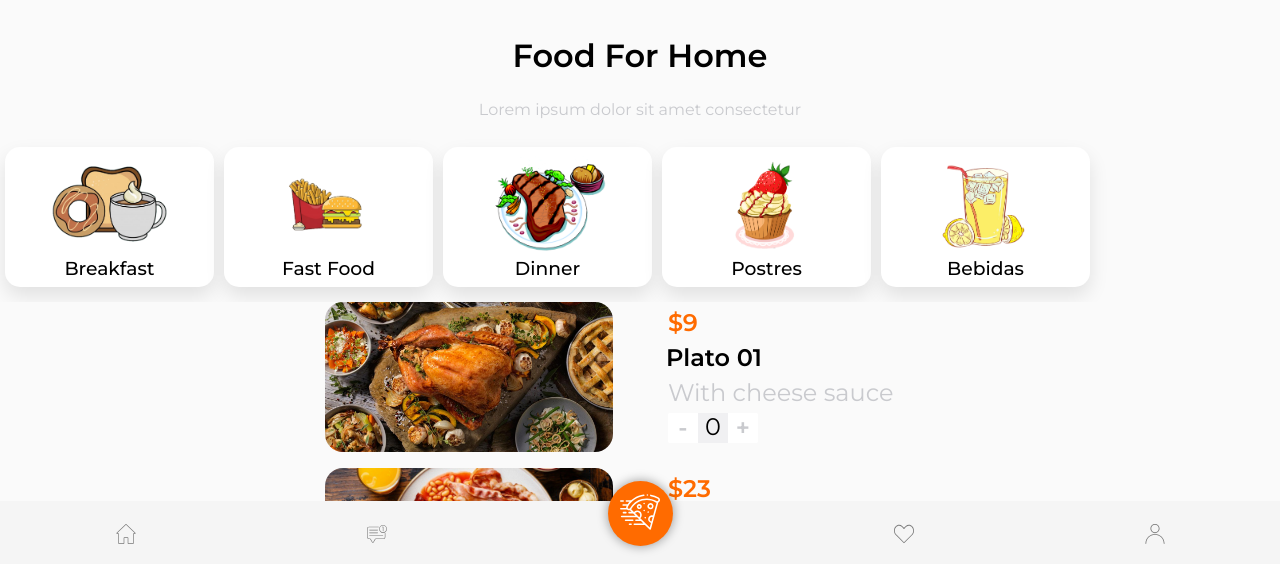
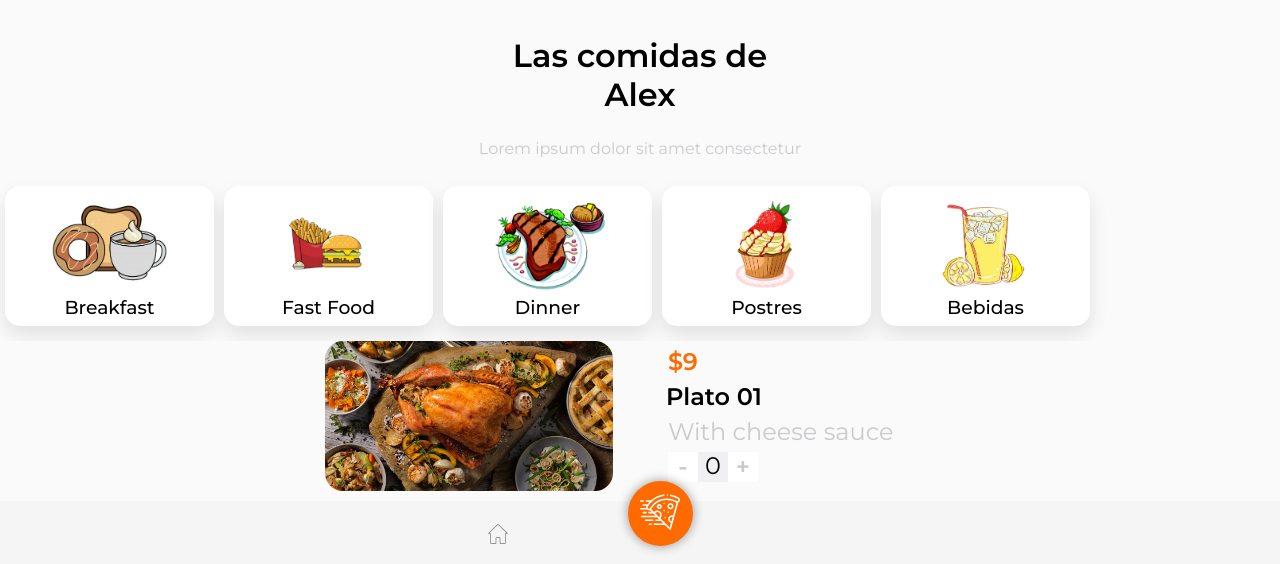
Before and after one commit to lasComidasDeAlex/lasComidasDeAlex, a plain HTML site: page index.html in a window 1280 px wide. Shown: the part 234-798 px from the top of the page. Drawn offline with Linux system fonts and the light colour scheme.

Commit message:
Se eliminaron los botones inhabilitados y la navbar inhabilitada, se cambió el nombre de la aplicación.

```diff
--- a/index.html
+++ b/index.html
@@ -6,26 +6,18 @@
     <link rel="stylesheet" href="styles.css">
     <link rel="stylesheet" href="styles2.css">
     <meta name="viewport" content="width=device-width, initial-scale=1.0">
-    <title>MENU RESTAURANTE</title>
+    <title>LAS COMIDAS DE ALEX</title>
 </head>
 
 <body>
     <div class="body1" style="display: block;">
         <header>
             <img class="logo" src="./Images/logo.png" alt="logo">
-            <nav>
-                <button class="menu">
-                    <img class="menuImg" src="./Images/menu.svg" alt="Menu bar">
-                </button>
-                <div class="subButton">
-                    <button></button>
-                    <button></button>
-                </div>
-            </nav>
+
         </header>
 
         <main>
-            <h1>Food For Home</h1>
+            <h1>Las comidas de <br> Alex</h1>
             <p class="slogan">Lorem ipsum dolor sit amet consectetur </p>
 
             <div class="categorias"></div>
@@ -36,10 +28,7 @@
 
         <footer>
             <button class="icoFooter" onclick="reinicio()"><img src="./Images/hogar.svg"></button>
-            <button class="icoFooter"><img src="./Images/charla.svg"></button>
             <button class="icoSend" onclick="enviarCarrito()"><img src="./Images/envio.svg"></button>
-            <button class="icoFooter"><img src="./Images/corazon.svg"></button>
-            <button class="icoFooter"><img src="./Images/usuario.svg"></button>
 
 
 
--- a/styles.css
+++ b/styles.css
@@ -206,7 +206,7 @@ h4 {
 
 footer {
   display: flex;
-  justify-content: space-around;
+  justify-content: center;
   width: 100%;
   height: auto;
   align-items: center;
@@ -223,6 +223,8 @@ button {
   border: none;
   cursor: pointer;
   padding: 10px;
+  margin-right: 110px;
+
 }
 
 .icoFooter img {
@@ -240,6 +242,9 @@ button {
   cursor: pointer;
   position: relative;
   top: -20px;
+  margin-right: 110px;
+
+
 }
 
 .icoSend img {
```
